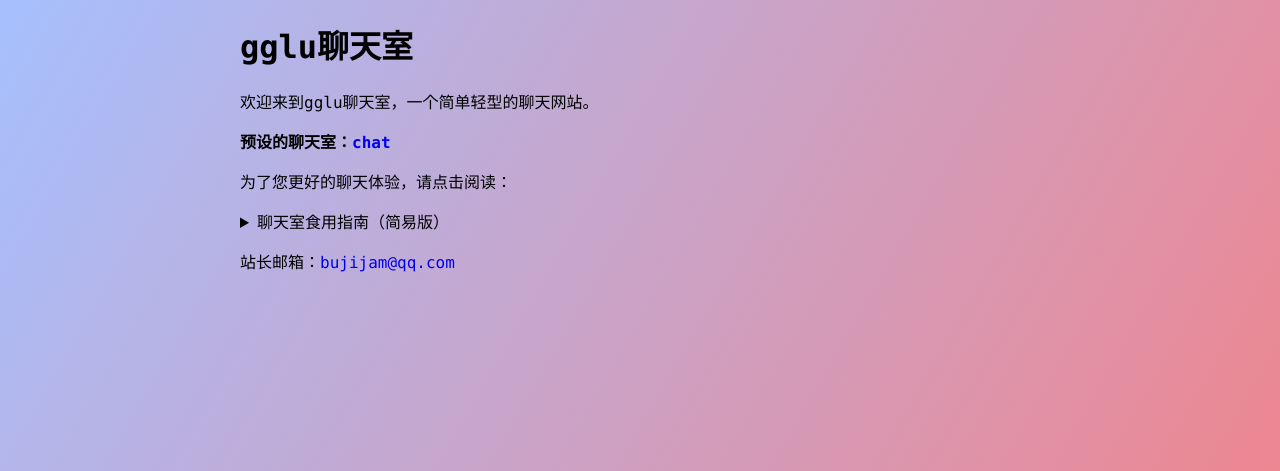
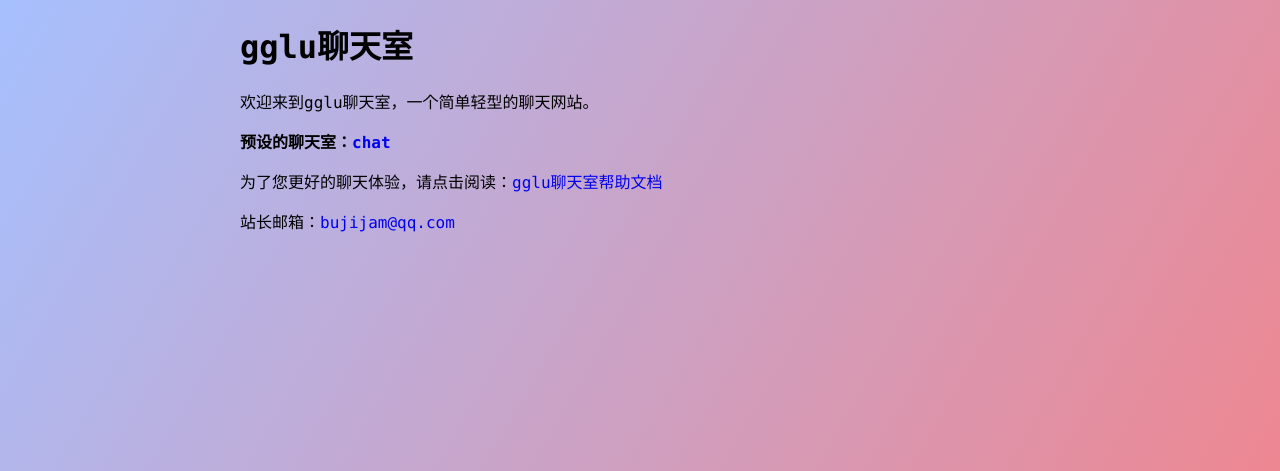
Before and after one commit to gglu-chat/main, a Flask app: page / in a window 1280 px wide. Shown: the top 471 px of the page. Run offline with Flask 2, Linux system fonts and the light colour scheme; parts of the project's set-up code (start-up, migrations or seed data) failed here and were passed over.

Commit message:
Update index.html

```diff
--- a/website/templates/index.html
+++ b/website/templates/index.html
@@ -38,26 +38,6 @@
     <h1>gglu聊天室</h1>
     <p>欢迎来到gglu聊天室，一个简单轻型的聊天网站。</p>
     <b>预设的聊天室：<a href="../room?chat">chat</a></b>
-    <p>为了您更好的聊天体验，请点击阅读：</p>
-    <details>
-        <summary>聊天室食用指南（简易版）</summary>
-        <br/>
-        <details>
-            <summary>介绍</summary>
-            <p>gglu聊天室主要由Flask-SocketIO实现。支持markdown。
-                项目地址：<a href="https://github.com/gglu-chat/main" target="_blank">gglu-chat</a></p>
-        </details>
-        <details>
-            <summary>登录</summary>
-            <p>在这里您无需注册账户，输入一个昵称即可加入聊天室进行聊天。但是为了更好地识别用户，gglu使用tripcode（识别码）认证方式。
-                识别码是一串长度位6位的字符，您可以在加入聊天室输入昵称时输入<code>昵称#密码</code>来获得您的专属识别码。您可以将鼠标指针悬浮在昵称上，即可看到相应用户的识别码。
-                密码被呈现给服务器进行加密，取前6位作为您的识别码。识别码作为您唯一的身份标识，请不要随意把密码泄露给别人。</p>
-        </details>
-        <details>
-            <summary>创建聊天室</summary>
-            <p>您可以通过在url中输入或改变<code>room?房间名</code>来创建自己的聊天室。
-               当<code>room</code>后没有参数时，您将进入一个随机房间。</p>
-        </details>
-    </details>
+    <p>为了您更好的聊天体验，请点击阅读：<a href="https://bujijam.ga/docs/help-for-gglu" target="_blank">gglu聊天室帮助文档</a></p>
     <p>站长邮箱：<a target="_blank" href="mailto://bujijam@qq.com/" title="邮箱">bujijam@qq.com</a></p>
 {% endblock %}
```
